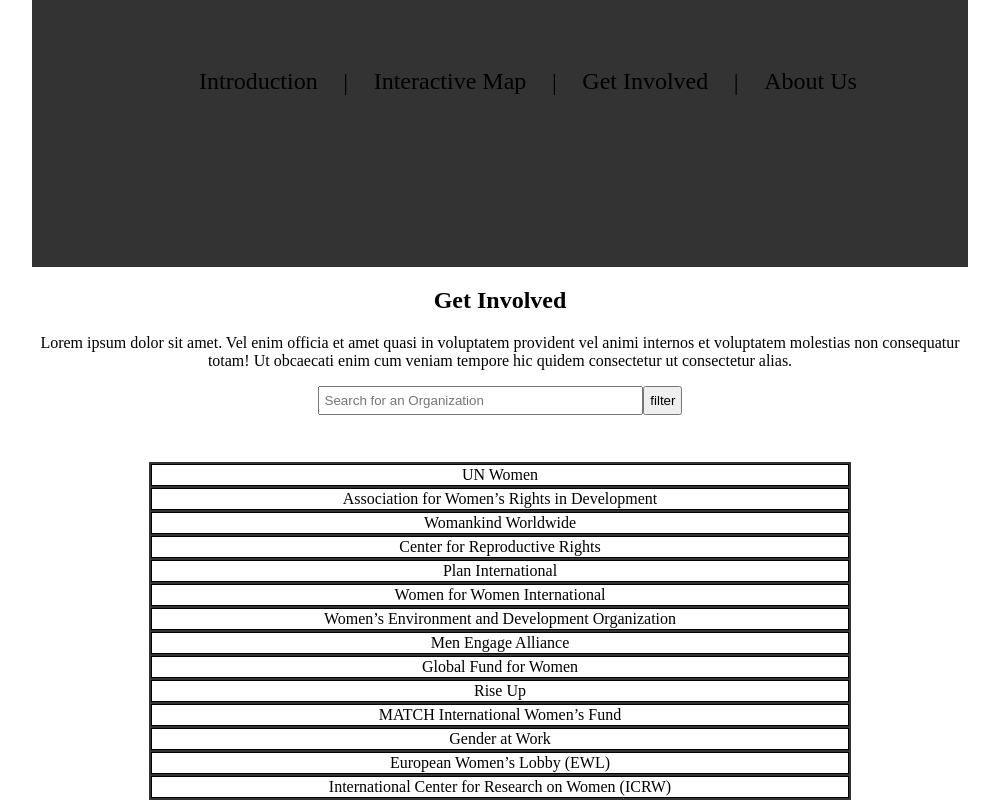
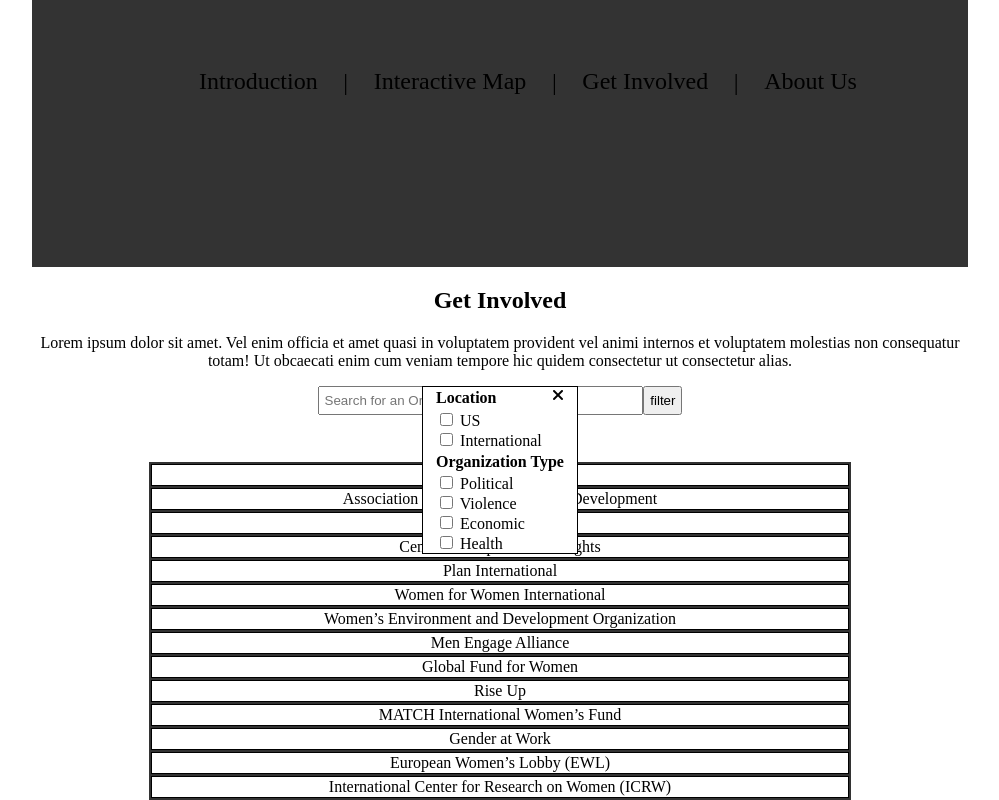
Before and after one commit to UW-INFO442-WI23/chocolatelavacake, a React (Create React App) app: page / in a window 1280 px wide. Both pictures are taken after a click on the button "filter". Shown: the part 1093-1893 px from the top of the page, without its empty margins (140-1139 px from the left). Built offline with nearby package versions, Linux system fonts and the light colour scheme.

Commit message:
Fixed filtering for location, starting filtering by tags

```diff
--- a/public/index.html
+++ b/public/index.html
@@ -3,6 +3,7 @@
   <head>
     <meta charset="utf-8" />
     <link rel="icon" href="%PUBLIC_URL%/favicon.ico" />
+    <script src="https://kit.fontawesome.com/1acd5fb01e.js" crossorigin="anonymous"></script>
     <meta name="viewport" content="width=device-width, initial-scale=1" />
     <meta name="theme-color" content="#000000" />
     <meta
--- a/src/Components/GetInvolved/mission.js
+++ b/src/Components/GetInvolved/mission.js
@@ -1,6 +1,7 @@
 
 import React from 'react';
-import {useState} from "react";
+import {useState, useEffect} from "react";
+import { useRef } from "react";
 import info442data from "../data/info442data.json";
 
 export default function Mission(props) {
@@ -11,42 +12,183 @@ export default function Mission(props) {
     // create filter options
     // filter function
 
+    const DATA = [...info442data];
+    let orgArray = [...DATA]; // initialize all orgs
+    const [textContent, setTextContent] = useState("");
+    const [shownCards, changeCards] = useState(orgArray);
+    let shownData = [...orgArray];
 
-    let orgArray = [...info442data];
-    const [textContent, setTextContent] = useState("");
+    const [appliedLocation, applyLocation] = useState([]);
+    const [appliedTags, applyTags] = useState(false);
+
+
+
     let rows = results(orgArray);
 
-    const handleChange = (event) => {
-        //let data = [...orgArray];
-        const typedContent = event.target.value;
-        setTextContent(typedContent);
-        //console.log(typedContent);
+    const checkBox = (event) => {
+        if (event.target.checked) {
+            applyLocation([...appliedLocation, event.target.value]);
+          } else {
+            applyLocation(
+              appliedLocation.filter((filterTag) => filterTag !== event.target.value)
+            )
 
+          }
     }
 
-    if (textContent.length > 0) {
-        let data = [...orgArray];
-        data = data.filter((org) => {
+    if (appliedLocation.length > 0) {
+        let filterData = [...orgArray];
+        //for (int i = 0; i < )
+        filterData = filterData.filter((org) => {
+            // org.location == appliedLocation[0]
+            // appliedLocation.every(i => org.location.includes(i))
+            return (appliedLocation.every(i => org.location.includes(i)));
+        });
+        shownData = filterData;
+        rows = results(filterData);
+    } else {
+        shownData = DATA;
+    }
+
+    /* When user searches in search bar */
+    const handleChange = (event) => {
+        const typedContent = event.target.value;
+        setTextContent(typedContent); // update state w/ search
+    }
+
+    if (textContent.length > 0) { // if user searched something
+        let data = [...shownData];
+        data = data.filter((org) => { // filter for matching orgs
             let name = org.title;
-            //console.log("checking: " + name.toUpperCase() + " " + name.includes(typedContent.toUpperCase()));
             return (name.toUpperCase().includes(textContent.toUpperCase()));
         });
         rows = results(data);
     }
 
-    function results(data) {
-        data = data.map((org) => {
-            let row = (
-                <tr key = {org.title}>
-                    <td>
-                        {org.title}
-                    </td>
-                </tr>
-            );
-            return row;
-        })
-        return data;
+    // Return orgs to show
+
+
+    // filter functionality
+
+
+
+    const handleClick = (event) => { // make box show up when clicked
+        console.log("clicked");
+        var element = document.getElementById('overlay');
+        element.classList.toggle("show");
     }
+
+    const HandleApply = (event) => {
+
+        /*
+        let data = [...orgArray];
+        let filter = [];
+        let checkedElements = document.getElementsByClassName("filter-selection");
+        for (let i = 0; i < checkedElements.length; i++) { // add selected elements to array
+
+            if (checkedElements[i].checked) {
+                if (checkedElements[i].id == "US" || checkedElements[i].id == "International") {
+                    locationChecked = true;
+
+                    console.log(locationChecked);
+
+                }
+                filter.push(checkedElements[i].id);
+
+            }
+        }
+
+        console.log(appliedLocation);
+        if (filter.length > 0) {
+
+            for (let i = 0; i < filter.length; i++) {
+                console.log("checking " + filter[i]);
+                data = data.filter((org) => {
+                    return (org.location == filter[i]);
+                });
+            }
+            console.log(data);
+            changeCards(data);
+
+        }
+
+        console.log(rows);
+        */
+
+
+
+        var usVar = document.getElementById("US");
+        var internationalVar = document.getElementById("International");
+        var politicalVar = document.getElementById("Political");
+        var violenceVar = document.getElementById("Violence");
+        var economicVar = document.getElementById("Economic");
+        var healthVar = document.getElementById("Health");
+
+        let setLocationFilter = [];
+        let setTagFilter = [];
+
+        if (usVar.checked || internationalVar.checked) {
+
+
+            if (usVar.checked) {
+                setLocationFilter.push(usVar.id);
+                console.log("Looking for US organizations");
+
+            }
+
+            if (internationalVar.checked) {
+                setLocationFilter.push(internationalVar.id);
+                console.log("Looking for International organizations");
+
+            }
+
+        }
+        applyLocation(setLocationFilter);
+
+
+        if (politicalVar.checked || violenceVar.checked || economicVar.checked || healthVar.checked) {
+            applyTags(true);
+            if (politicalVar.checked) {
+                setTagFilter.push(politicalVar.id);
+                console.log("Looking for political organizations");
+            }
+
+            if (violenceVar.checked) {
+                setTagFilter.push(violenceVar.id);
+                console.log("Looking for violence organizations");
+            }
+
+            if (economicVar.checked) {
+                setTagFilter.push(economicVar.id);
+                console.log("Looking for economic organizations");
+            }
+
+            if (healthVar.checked) {
+                setTagFilter.push(healthVar.id);
+                console.log("Looking for health organizations");
+            }
+        }
+        applyTags(setTagFilter);
+    }
+
+
+    //changeCards(filteredData);
+
+    /*
+    if (appliedLocation.length > 0) {
+        let data =[...orgArray];
+        for (let i = 0; i < appliedLocation.length; i++) {
+            console.log("checking " + appliedLocation[i]);
+            data = data.filter((org) => {
+                return (org.location == appliedLocation[i]);
+            });
+        }
+        changeCards(data);
+    }
+    */
+
+
+
 
 
     return(
@@ -59,9 +201,34 @@ export default function Mission(props) {
             </p>
             <div className='search-filter'>
                 <input className='search' placeholder="Search for an Organization"  value={textContent} onChange={handleChange}/>
-                <button className='filter'>
+
+                <button className='filter-btn' onClick = {handleClick}>
                     filter
                 </button>
+                <div id='overlay' className='filter-overlay'>
+                    <div className='overlay-header'>
+                        <i class="fa-solid fa-xmark" onClick={handleClick}></i>
+                        <h4>Location</h4>
+                    </div>
+
+                    <input type='checkbox' id="US" className='filter-selection' onChange={checkBox} value = "US"/>
+                    <label for="location1"> US </label><br/>
+                    <input type='checkbox' id="International" className='filter-selection' onChange={checkBox} value = "International"/>
+                    <label for="location2"> International </label><br/>
+
+                    <h4>Organization Type</h4>
+
+                    <input type='checkbox' id="Political" className='filter-selection'/>
+                    <label for="tag1"> Political </label><br/>
+                    <input type='checkbox' id="Violence" className='filter-selection'/>
+                    <label for="tag2"> Violence </label><br/>
+                    <input type='checkbox' id="Economic" className='filter-selection'/>
+                    <label for="tag3"> Economic </label><br/>
+                    <input type='checkbox' id="Health" className='filter-selection'/>
+                    <label for="tag4"> Health </label><br/>
+
+                </div>
+
             </div>
             <div className='org'>
                 <table>
@@ -72,4 +239,18 @@ export default function Mission(props) {
             </div>
         </div>
     )
-};
+}
+
+function results(data) {
+    data = data.map((org) => {
+        let row = (
+            <tr key = {org.title}>
+                <td>
+                    {org.title}
+                </td>
+            </tr>
+        );
+        return row;
+    })
+    return data;
+}
--- a/src/index.css
+++ b/src/index.css
@@ -170,11 +170,35 @@ a:hover::before {
     }
 
     /* filter */
-    .filter {
+    .filter-btn {
         padding: 5px;
     }
 
+    .filter-overlay {
 
+        padding-right: 1%;
+        padding-left: 1%;
+        border: 1px solid black;
+        visibility: hidden;
+        text-align: left;
+        position: absolute;
+        background-color: white;
+    }
+
+    .show {
+        visibility: visible;
+    }
+
+    .overlay-header {
+        display: flex;
+        flex-direction: row-reverse;
+        justify-content: space-between;
+    }
+
+    h4 {
+        margin-top: 2%;
+        margin-bottom: 2%;
+    }
     /* organizations */
     .org {
         width: 75%;
```
